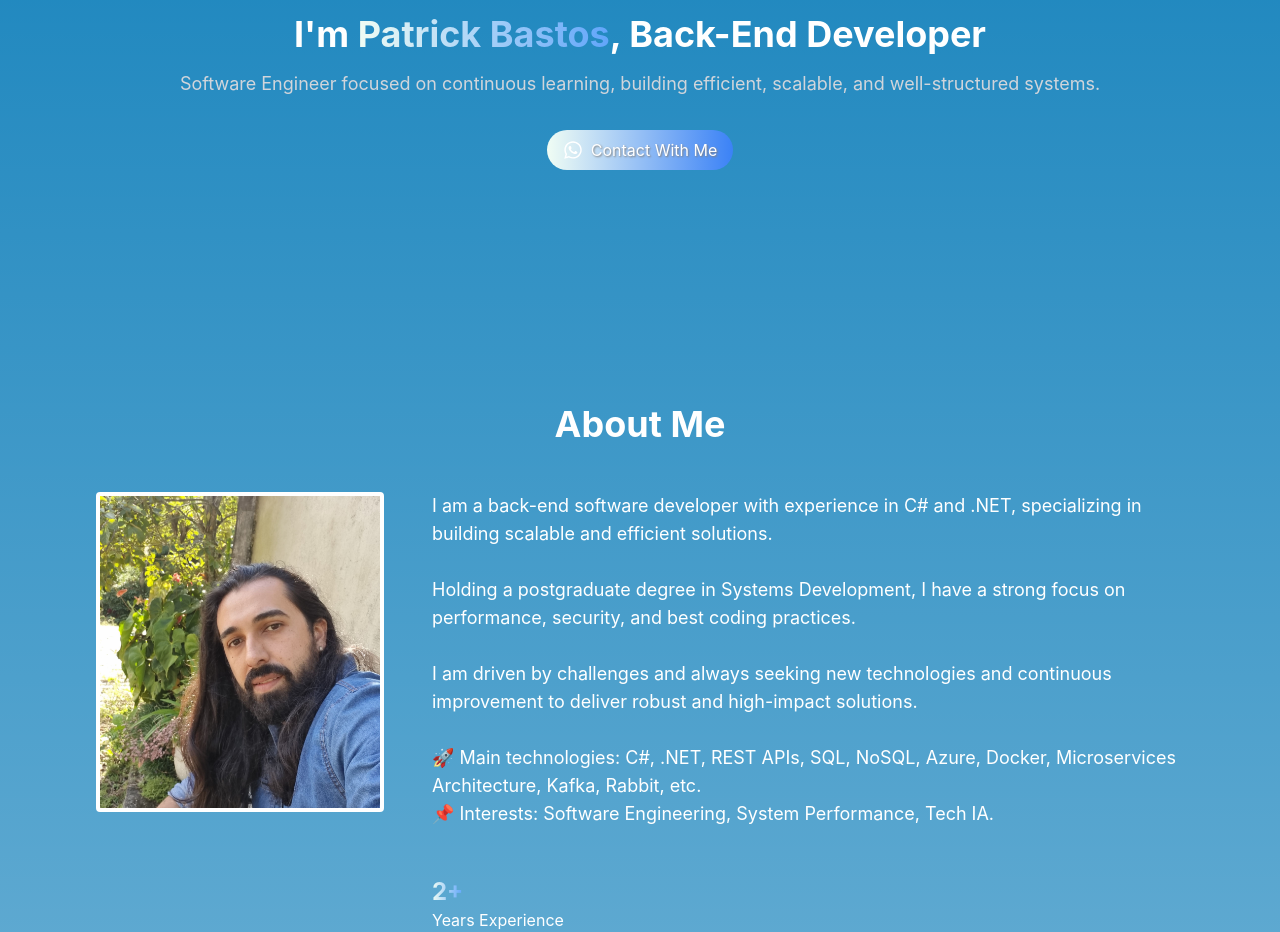
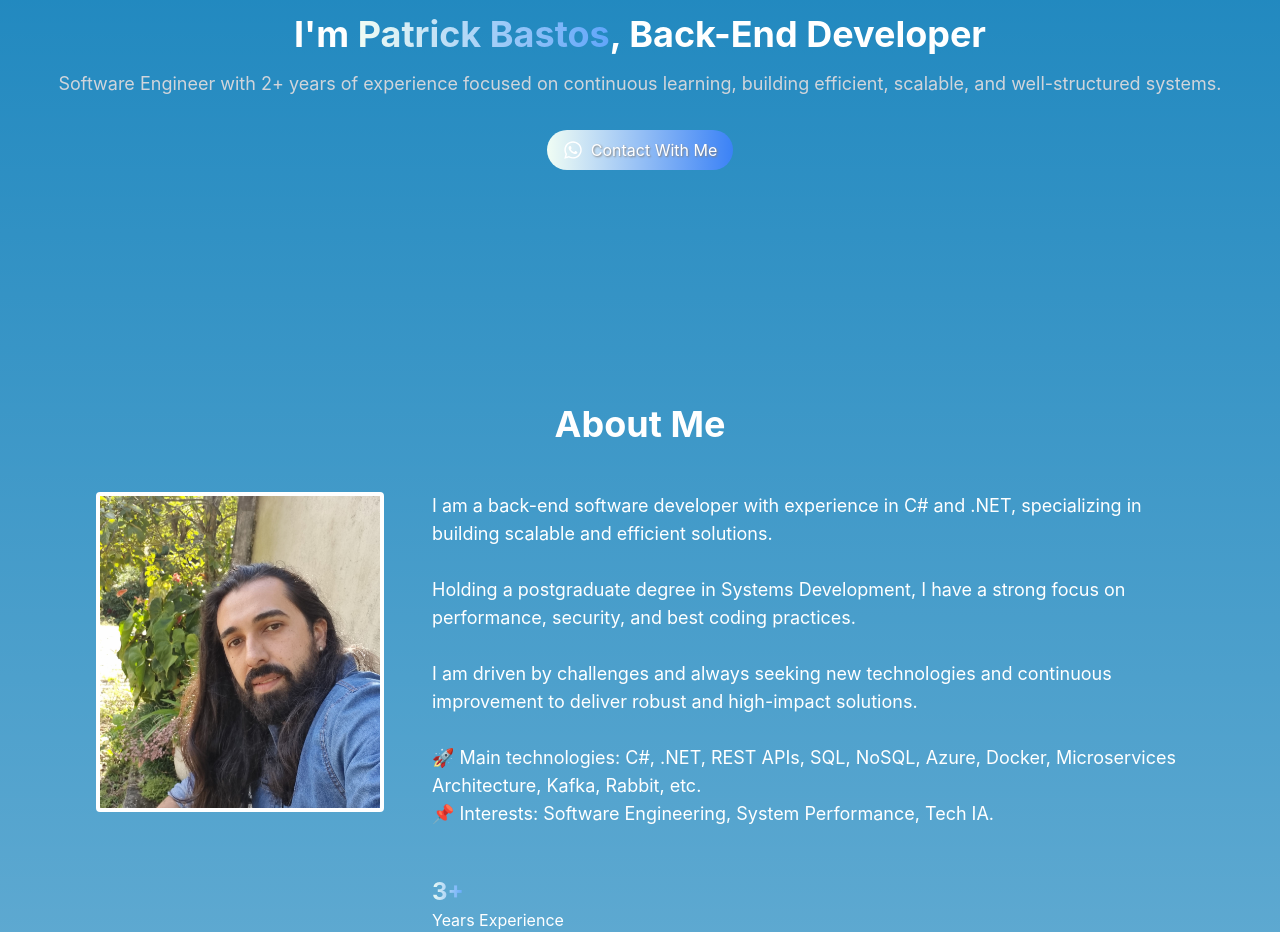
Before and after one commit to PatrickBastosDeveloper/MyPortfolio, a React (Vite) app: page / in a window 1280 px wide. Shown: the part 538-1470 px from the top of the page. Built offline with nearby package versions, Linux system fonts and the light colour scheme.

Commit message:
Update experience to 3+ years

```diff
--- a/src/components/About.jsx
+++ b/src/components/About.jsx
@@ -27,7 +27,7 @@ const About = () => {
               <div className="md:mr-12 flex flex-col items-center md:items-start">
                 <h3 className="text-2xl font-bold text-transparent bg-clip-text
                 bg-gradient-to-r from-green-50 to-blue-400">
-                  2+
+                  3+
                 </h3>
                 <p>Years Experience</p>
               </div>
--- a/src/components/Home.jsx
+++ b/src/components/Home.jsx
@@ -20,7 +20,7 @@ const Home = () => {
                 , Back-End Developer
             </h1>
             <p className='mt-4 text-lg text-gray-300'>
-                  Software Engineer focused on continuous learning, building efficient, scalable, and well-structured systems.
+                  Software Engineer with 2+ years of experience focused on continuous learning, building efficient, scalable, and well-structured systems.
             </p>
             <div className='mt-8 space-x-4'>
                 <a href="https://wa.me/qr/FIQXYDMTVPGJN1" target="_blank" rel="noopener noreferrer">
```
Also changed, not shown: 1 other file (tests, documents, lock files or other folders).
